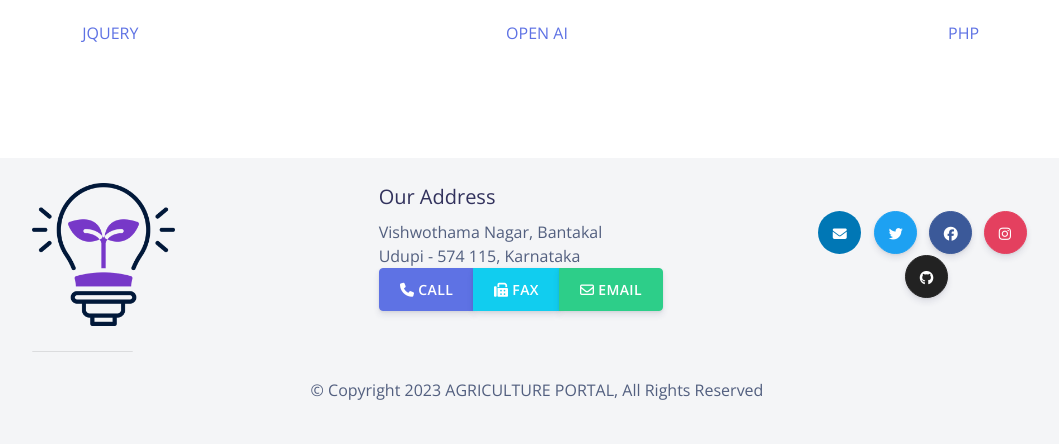
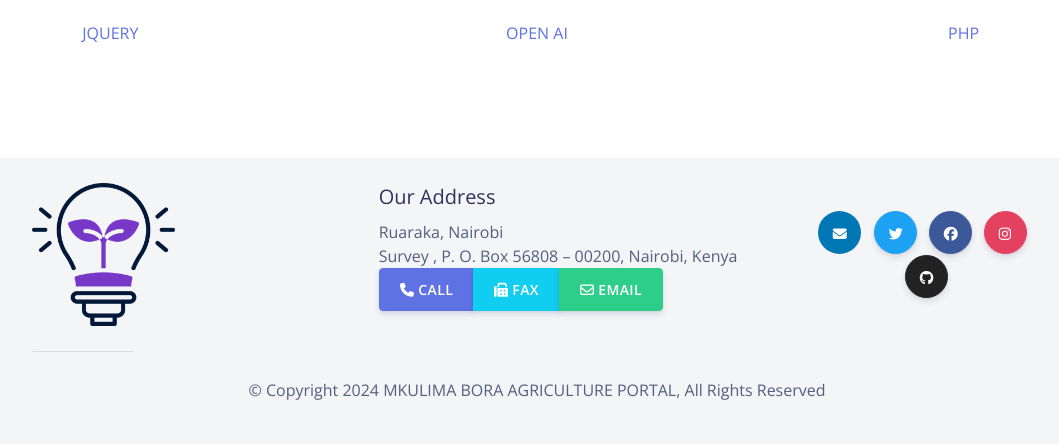
Before and after one commit to WanjikuSharon/Mkulima-Bora, a PHP site: page /Projects/ in a window 1280 px wide. Shown: the part 3113-3557 px from the top of the page, without its empty margins (103-1162 px from the left). Run offline with PHP 8.4, Linux system fonts and the light colour scheme; some libraries are stand-ins or nearby versions.

Commit message:
Starting on this Afresh

```diff
--- a/footer.php
+++ b/footer.php
@@ -7,8 +7,8 @@
                 <div class="offset-sm-2 col-5 ">
                     <h5>Our Address</h5>
                     <address>
-		              Vishwothama Nagar, Bantakal<br>
-		              Udupi - 574 115, Karnataka<br>
+		              Ruaraka, Nairobi<br>
+		              Survey , P. O. Box 56808 – 00200, Nairobi, Kenya<br>
 		              <div class="btn-group text-center" role="group">
                     <a role="button" class="btn btn-primary" href="tel:+919448936339"><i class="fa fa-phone"></i> Call</a>
                     <a role="button" class="btn btn-info" href="tel:+918233294006"> <i class="fa fa-fax"></i> Fax</a>
@@ -42,7 +42,7 @@
 		   <hr>
            <div class="row justify-content-center">
                      <div class="col-auto">
-                    <p>&copy; Copyright 2023 AGRICULTURE PORTAL, All Rights Reserved </p>
+                    <p>&copy; Copyright 2024 MKULIMA BORA AGRICULTURE PORTAL, All Rights Reserved </p>
                 </div>
            </div>
         </div>
```
